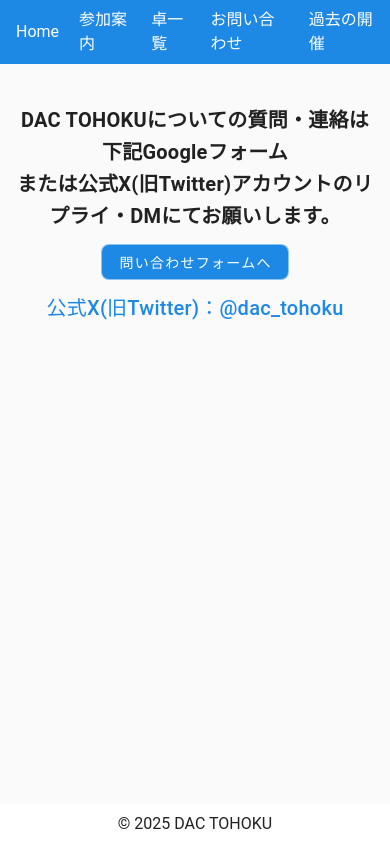
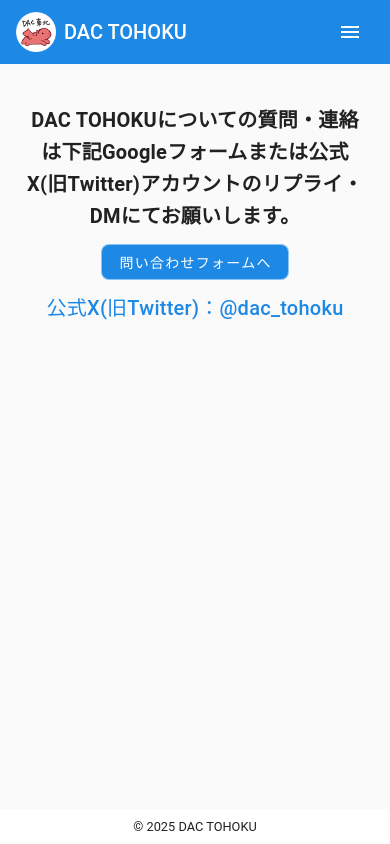
Before and after one commit to jinbe-s/dac_tohoku, a Nuxt app: page /contact in a window 390 px wide. Built offline with nearby package versions, Linux system fonts and the light colour scheme.

Commit message:
レスポンシブ対応

```diff
--- a/app/components/section/SessionListTable.vue
+++ b/app/components/section/SessionListTable.vue
@@ -6,8 +6,10 @@
         v-text="'予定されているセッションはありません'"
       />
     </template>
+    <!-- モバイル用: 横スクロール可能なコンテナ -->
+    <div class="table-scroll-container">
       <v-data-table
-      v-else
+        v-if="items.length > 0"
         :items="items"
         :headers="headers"
         hide-default-footer
@@ -49,6 +51,7 @@
       </template>
       </v-data-table>
     </div>
+  </div>
 </template>
 
 <script lang="ts" setup>
@@ -74,10 +77,25 @@ const headers = [
 
 <style lang="scss" scoped>
 .table-wrapper {
+  width: 100%;
+
+  .table-scroll-container {
+    width: 100%;
+    overflow-x: auto;
+    -webkit-overflow-scrolling: touch; // iOS用のスムーズスクロール
+
+    // モバイルでスクロール可能なことを示唆
+    @media (max-width: 959px) {
+      border: 1px solid rgb(var(--v-theme-divider));
+      border-radius: 8px;
+    }
+  }
+
   :deep(table) {
     border-collapse: collapse;
     border: 1px solid rgb(var(--v-theme-divider));
     border-radius: 8px;
+    min-width: 600px; // モバイルで横スクロール
   }
 
   :deep(table thead th) {
@@ -87,10 +105,12 @@ const headers = [
     font-weight: bold;
     height: 30px;
     padding: 0 4px !important;
+    white-space: nowrap;
   }
 
   :deep(table tbody td) {
     border: 1px solid rgb(var(--v-theme-divider));
+    padding: 8px 4px !important;
   }
 
   :deep(.v-data-table-header__content) {
--- a/app/layouts/default.vue
+++ b/app/layouts/default.vue
@@ -9,38 +9,80 @@
 						:style="{ color: 'rgb(var(--v-theme-on-primary))' }"
 					>
 						<v-img :src="icon" :width="40" :height="40" contain class="shrink-0 mr-2" />
-						<span class="font-weight-medium">{{ siteName }}</span>
+						<span class="font-weight-medium text-truncate">{{ siteName }}</span>
 					</NuxtLink>
 				</v-app-bar-title>
 
-				<div class="d-flex align-center justify-space-between">
+				<!-- デスクトップメニュー -->
+				<div class="d-none d-md-flex align-center justify-space-between">
 					<HeaderNavLink
-						:items="[
-							{ label: 'Home', to: { name: 'index'} },
-							{ label: '参加案内', to: { name: 'about' } },
-							{ label: '卓一覧', to: { name: 'session' } },
-							{ label: 'お問い合わせ', to: { name: 'contact' }},
-							{ label: '過去の開催', href: 'https://dac.10yearsafter.info/' }
-						]"
+						:items="navItems"
 						gap-class="ml-5"
 					/>
 				</div>
+
+				<!-- モバイルハンバーガーメニュー -->
+				<v-app-bar-nav-icon
+					class="d-md-none"
+					@click="drawer = !drawer"
+					color="on-primary"
+				/>
 			</v-container>
     </v-app-bar>
+
+		<!-- ナビゲーションドロワー（モバイル用） -->
+		<v-navigation-drawer
+			v-model="drawer"
+			temporary
+			location="right"
+		>
+			<v-list nav>
+				<template v-for="(item, i) in navItems" :key="i">
+					<!-- 内部リンク -->
+					<v-list-item
+						v-if="item.to"
+						:to="item.to"
+						:title="item.label"
+						@click="drawer = false"
+					/>
+					<!-- 外部リンク -->
+					<v-list-item
+						v-else-if="item.href"
+						:href="item.href"
+						:title="item.label"
+						target="_blank"
+						rel="noopener noreferrer"
+						@click="drawer = false"
+					/>
+				</template>
+			</v-list>
+		</v-navigation-drawer>
+
     <v-main>
       <slot />
     </v-main>
 		<v-footer app class="justify-center">
-			© {{ new Date().getFullYear() }} {{ siteName }}
+			<small>© {{ new Date().getFullYear() }} {{ siteName }}</small>
 		</v-footer>
 </v-app>
 </template>
 
 <script setup lang="ts">
+import type { RouteLocationRaw } from 'vue-router'
 import icon from '~/assets/icon.png'
 
 const { public: pub } = useRuntimeConfig()
 const siteName = computed(() => pub.siteName)
+const drawer = ref(false)
+
+// SSOT: ナビゲーションメニューの定義（単一の情報源）
+const navItems = [
+	{ label: 'Home', to: { name: 'index' } },
+	{ label: '参加案内', to: { name: 'about' } },
+	{ label: '卓一覧', to: { name: 'session' } },
+	{ label: 'お問い合わせ', to: { name: 'contact' } },
+	{ label: '過去の開催', href: 'https://dac.10yearsafter.info/' }
+] as Array<{ label: string; to?: RouteLocationRaw; href?: string }>
 
 useHead({
 	link: [
--- a/app/pages/contact.vue
+++ b/app/pages/contact.vue
@@ -1,8 +1,8 @@
 <template>
   <v-container class="py-10">
     <div class="d-flex flex-column justify-center ga-3 align-center">
-      <p class="font-weight-bold text-h6 text-center">
-        DAC TOHOKUについての質問・連絡は下記Googleフォーム<br>または公式X(旧Twitter)アカウントのリプライ・DMにてお願いします。
+      <p class="font-weight-bold text-h6 text-sm-h5 text-center px-2">
+        DAC TOHOKUについての質問・連絡は下記Googleフォーム<br class="d-none d-sm-inline">または公式X(旧Twitter)アカウントのリプライ・DMにてお願いします。
       </p>
       <v-btn
         color="primary"
--- a/app/pages/index.vue
+++ b/app/pages/index.vue
@@ -16,7 +16,7 @@
             DAC TOHOKUは年に一度、宮城県仙台市で開催するTRPGコンベンションです。<br>
             D&D(ダンジョンズ&ドラゴンズ)やpathfinderなど、D20システムを楽しむイベントです。<br>
           </p>
-          <div class="d-flex justify-center align-center ga-4 my-4">
+          <div class="d-flex flex-column flex-sm-row justify-center align-center ga-2 ga-sm-4 my-4 button-container">
             <UtilPhase>
               <template v-for="k in ['GM1', 'GM2']" :key="k" v-slot:[k]>
                 <v-btn
@@ -26,6 +26,7 @@
                   append-icon="mdi-chevron-right"
                   to="/about#dmRecruit"
                   :style="{ '--v-activated-opacity': 0 }"
+                  class="button-item"
                 >GM応募案内</v-btn>
               </template>
               <template v-for="k in ['PL1', 'PL2']" :key="k" v-slot:[k]>
@@ -36,6 +37,7 @@
                   append-icon="mdi-chevron-right"
                   to="/about#plRecruit"
                   :style="{ '--v-activated-opacity': 0 }"
+                  class="button-item"
                 >PL応募詳細</v-btn>
               </template>
             </UtilPhase>
@@ -46,6 +48,7 @@
               elevation="0"
               :to="{ hash: '#schedule' }"
               :style="{ '--v-activated-opacity': 0, 'background': '#fff' }"
+              class="button-item"
             >スケジュール</v-btn>
           </div>
         </div>
@@ -200,6 +203,21 @@ useSeoMeta({
 </script>
 
 <style lang="scss" scoped>
+// ボタンコンテナのレスポンシブ対応
+.button-container {
+  width: 100%;
+
+  .button-item {
+    // モバイル: 全幅
+    width: 100%;
+
+    // タブレット以上: 自動幅
+    @media (min-width: 600px) {
+      width: auto;
+    }
+  }
+}
+
 .google-map {
   position: relative;
   width: 100%;
@@ -209,8 +227,8 @@ useSeoMeta({
 
 .google-map iframe {
   position: absolute;
-    top: 0;
-    left: 0;
+  top: 0;
+  left: 0;
   height: 100%;
   width: 100%;
 }
```
Also changed, not shown: 1 other file (tests, documents, lock files or other folders). Lines whose indentation alone changed are shown as unchanged.
